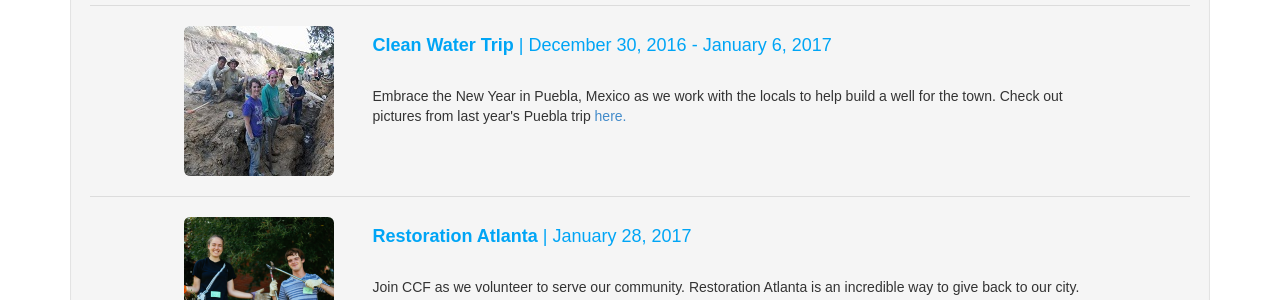
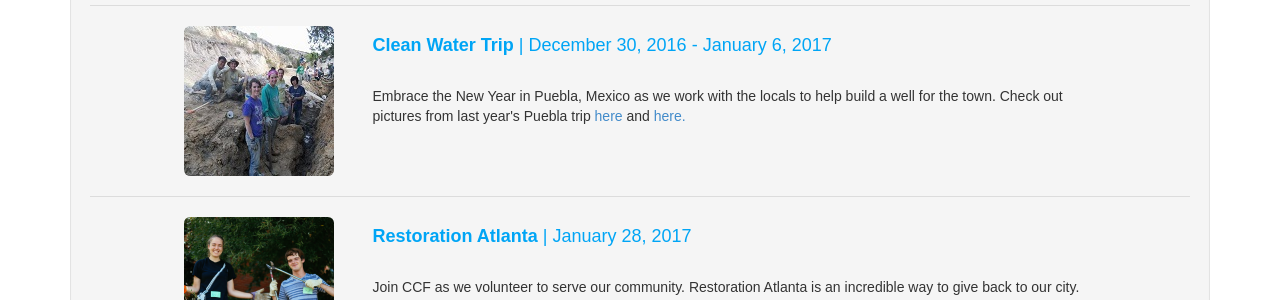
Before and after one commit to gtccf/gtccf.github.io, a Jekyll site: the page built from compassion/index.html, in a window 1280 px wide and 900 px high, scrolled down 753 px. Shown: the part 152-452 px from the top of the window. Built offline with Jekyll 4.4.1, drawn with Linux system fonts in a browser that asks for light colours; nearby versions of some CDN libraries.

Commit message:
Changed picture links

```diff
--- a/compassion/index.html
+++ b/compassion/index.html
@@ -60,7 +60,7 @@ layout: default
         <div class="col-md-2"><br><a target="_blank" href="https://www.facebook.com/media/set/?set=a.826495060709551.1073741848.150236321668765&type=3"><img src="{{ site.baseurl }}/photos/compassion/puebla.jpg" class="img-rounded"></a></div>
         <div class="col-md-8"><div class="blue"><strong><h4><br />Clean Water Trip</strong> | December 30, 2016 - January 6, 2017</h4></div>
           <br>
-          Embrace the New Year in Puebla, Mexico as we work with the locals to help build a well for the town. Check out pictures from last year's Puebla trip <a target="_blank" href="https://www.facebook.com/media/set/?set=a.826495060709551.1073741848.150236321668765&type=3">here.</a>
+          Embrace the New Year in Puebla, Mexico as we work with the locals to help build a well for the town. Check out pictures from last year's Puebla trip <a target="_blank" href="https://goo.gl/photos/Gza9Nd7RNeBmtzaa6">here</a> and <a target="_blank" href="https://goo.gl/photos/ecDnUzGTE2nU2H7g9">here.</a>
         </div>
       </div>
 
```
